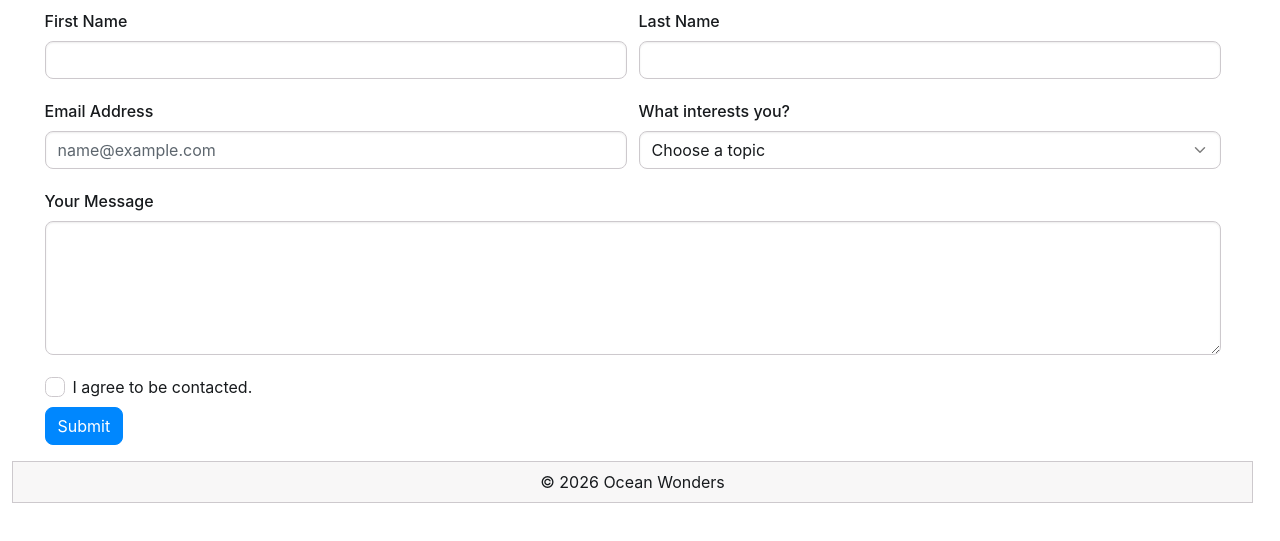
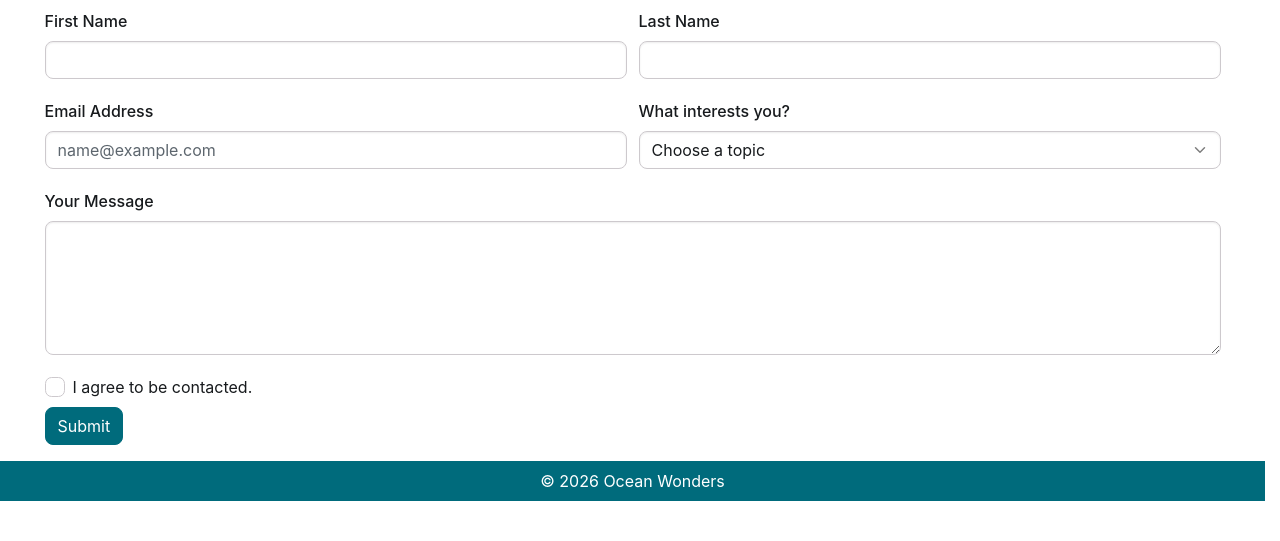
Before and after one commit to ceciliawang-0/lab6, a plain HTML site: page contact.html in a window 1280 px wide. Shown: the part 155-696 px from the top of the page. Drawn offline with Linux system fonts and the light colour scheme.

```diff
--- a/contact.html
+++ b/contact.html
@@ -129,8 +129,8 @@
         </form>
 
     </main>
-    <footer class="container-fluid mt-5">
-        <p class="p-3 bg-1 border d-flex justify-content-center">
+    <footer class="container-fluid mt-5 ocean-footer">
+        <p class="p-3 d-flex justify-content-center">
             © 2026 Ocean Wonders
         </p>
     </footer>
--- a/css/style.css
+++ b/css/style.css
@@ -0,0 +1,15 @@
+:root {
+    --bs-primary-base: #006B7C;
+    --bs-primary-bg: #006B7C;
+    --bs-primary-contrast: #FFFFFF;
+}
+
+.btn-solid.theme-primary {
+    --bs-theme-bg: var(--bs-primary-bg);
+    --bs-theme-contrast: var(--bs-primary-contrast);
+}
+
+.ocean-footer {
+    background-color: #006B7C;
+    color: #FFFFFF;
+}
```
Also changed, not shown: index.html (+2 -2 lines), images/manta-ray.jpeg.
